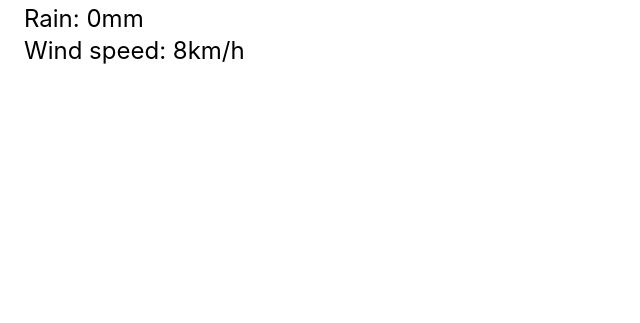
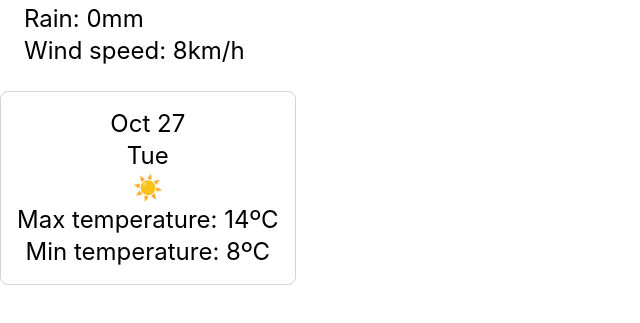
Before and after one commit to nakatanisae/Weather-app, a React app in the folder react-app/: page / in a window 1280 px wide. Shown: the part 249-572 px from the top of the page, without its empty margins (0-640 px from the left). Built offline with nearby package versions, Linux system fonts and the light colour scheme.

Commit message:
Create ForecastCard component and connect to App.jsx

```diff
--- a/react-app/src/App.jsx
+++ b/react-app/src/App.jsx
@@ -1,5 +1,6 @@
 import CurrentWeather from './components/CurrentWeather'
 import {dummyWeather} from './data/dummyWeather'
+import  ForecastCard from './components/ForecastCard'
 
 function App() {
   return (
@@ -10,6 +11,12 @@ function App() {
         country="Canada"
         {...dummyWeather.current}
       />
+      <ForecastCard
+        {...dummyWeather.daily[0]}
+        isSelected={false}
+        onClick={()=> console.log("clicked")}
+
+      />
 
     </main>
   )
--- /dev/null
+++ b/react-app/src/components/ForecastCard.jsx
@@ -0,0 +1,18 @@
+import { getWeatherIcon, formatDate } from "../utils/weather"
+
+function ForecastCard({ date, weatherCode, minTemp, maxTemp, isSelected, onClick }) {
+    const { weekday, monthDay } = formatDate(date);
+
+    return (
+        <button type="button" onClick={onClick} className={`rounded-lg border p-4 ${isSelected ? "border-[#ffa62b]" : "border-gray-300"}`}>
+            <span className="text-2xl block">{monthDay}</span>
+            <span className="text-2xl block">{weekday}</span>
+            <span className="text-2xl block">{getWeatherIcon(weatherCode)}</span>
+            <span className="text-2xl block">Max temperature: {maxTemp}ºC</span>
+            <span className="text-2xl block">Min temperature: {minTemp}ºC</span>
+        </button>
+
+    )
+}
+
+export default ForecastCard
--- a/react-app/src/data/dummyWeather.js
+++ b/react-app/src/data/dummyWeather.js
@@ -1,6 +1,12 @@
 // Dummy data
 export const dummyWeather = {
   current: { temperature: 15, feelsLike: 13, rain: 0, windSpeed: 8, weatherCode: 0, isDay: true },
-  daily:  [{ date: "2026-10-27", weatherCode: 3, minTemp: 8, maxTemp: 14 }, /* ×5 */],
+  daily: [
+    { date: "2026-10-27", weatherCode: 0, minTemp: 8, maxTemp: 14 },
+    { date: "2026-10-28", weatherCode: 3, minTemp: 7, maxTemp: 12 },
+    { date: "2026-10-29", weatherCode: 61, minTemp: 6, maxTemp: 10 },
+    { date: "2026-10-30", weatherCode: 71, minTemp: -1, maxTemp: 3 },
+    { date: "2026-10-31", weatherCode: 95, minTemp: 5, maxTemp: 9 },
+  ],
   hourly: [{ time: "2026-10-27T09:00", temp: 10.2, weatherCode: 2 }, /* … */],
 }
```
